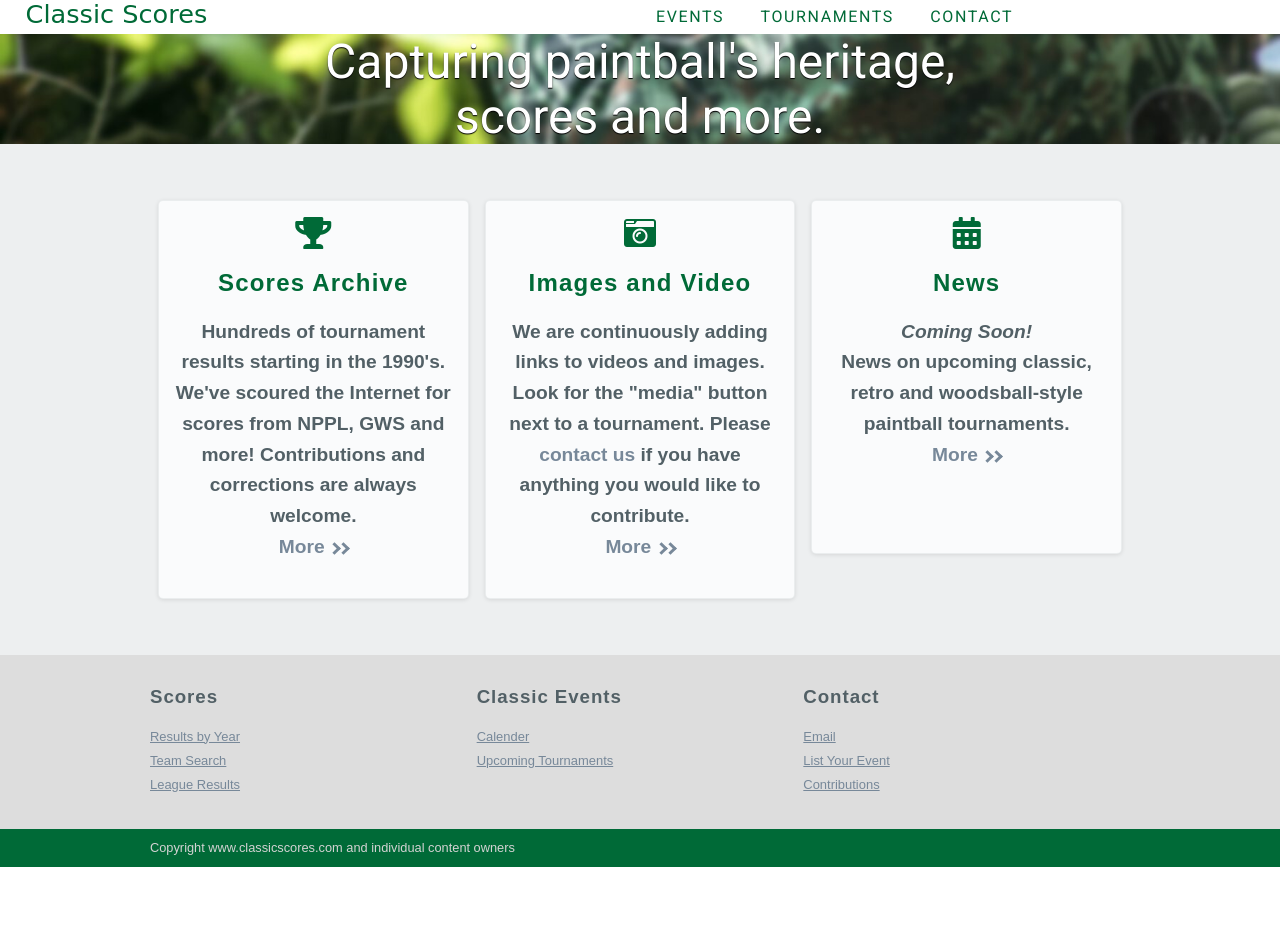
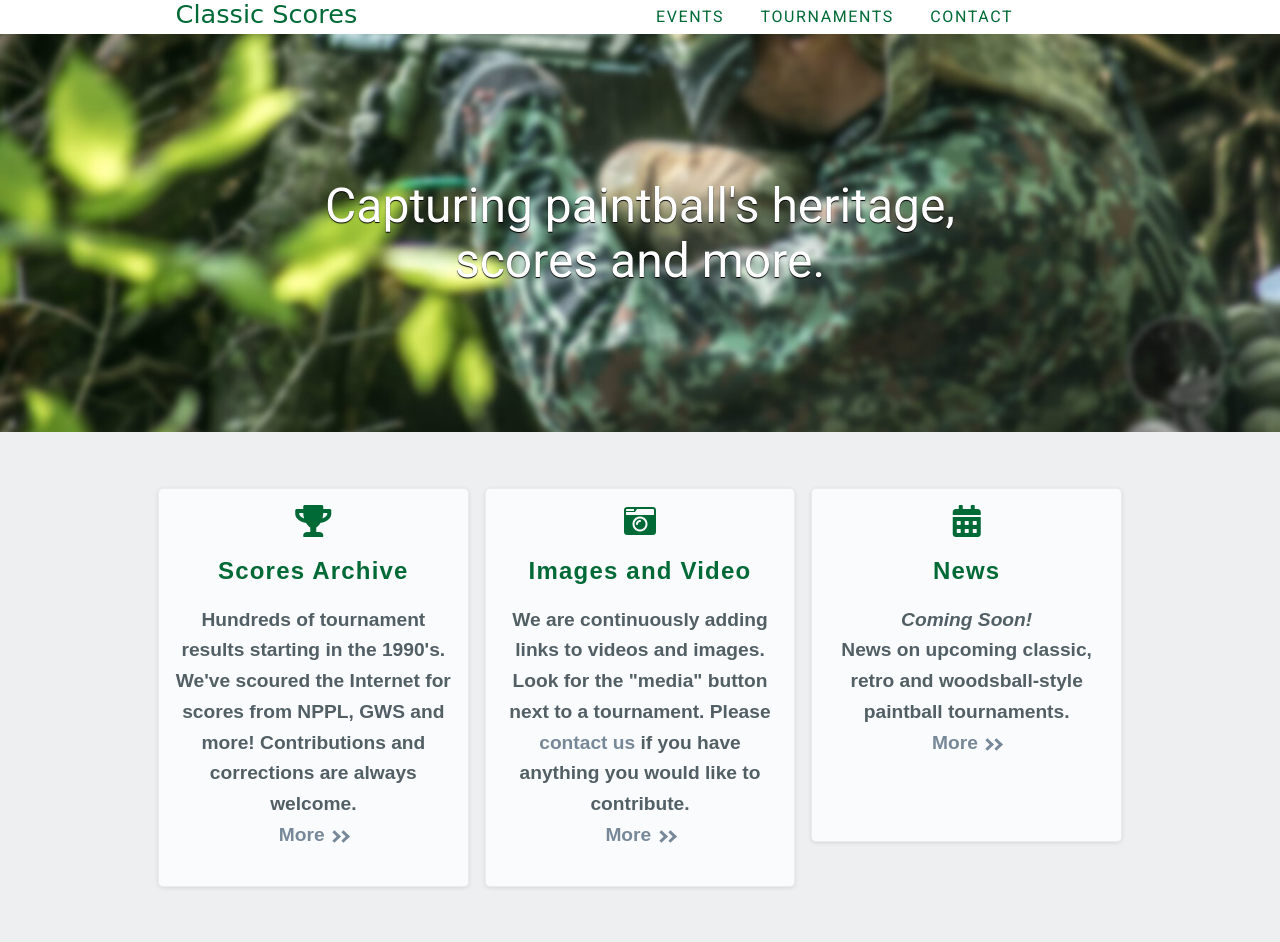
Before and after one commit to swysocki/classicscores, a Django app: page / in a window 1280 px wide. Shown: the top 942 px of the page. Before the commit the page ends 867 px from the top, so only its background shows below. Run offline with Django 3.2, Linux system fonts and the light colour scheme; some libraries are stand-ins or nearby versions; some web fonts are replaced.

Commit message:
align header and expand banner

```diff
--- a/classicscores/static/styles/main.css
+++ b/classicscores/static/styles/main.css
@@ -78,6 +78,8 @@ i.arrow {
   -moz-transition: height 0.5s;
   -ms-transition: height 0.5s;
   transition: height 0.5s;
+  max-width: 980px;
+  margin: 0 auto;
 }
 
 .custom-wrapper.open {
@@ -242,6 +244,7 @@ a.pure-button-primary {
   color: white;
   font-weight: 500;
   text-shadow: 0 1px 1px black;
+  padding: 3em 0em;
 }
 
 /*
```
